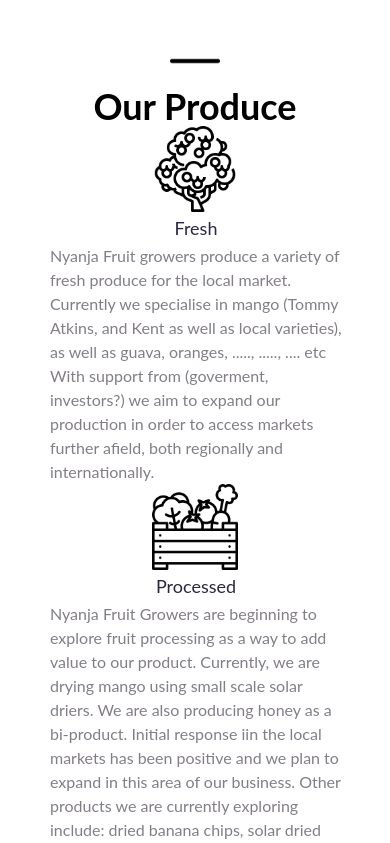
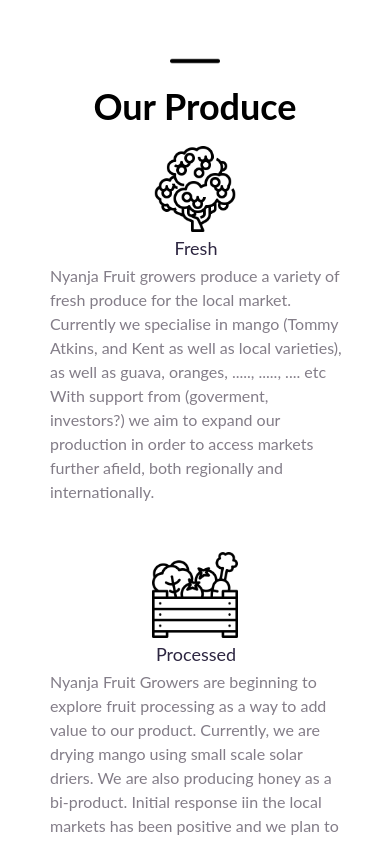
Before and after one commit to siphiwemanda/Nyanja-Fruit-Growers, a React (Create React App) app: page / in a window 390 px wide. Shown: the part 1040-1883 px from the top of the page. Built offline with nearby package versions, Linux system fonts and the light colour scheme.

Commit message:
Space between on produce section

```diff
--- a/src/Component/OurProduce.js
+++ b/src/Component/OurProduce.js
@@ -3,14 +3,14 @@ import fruitBox from '../IMG/organic-food.png'
 import line from '../IMG/remove.png'
 const OurProduce = ()  =>{
     return (
-        <div className="container flex flex-col items-center px-6 mx-auto space-y-0 md:space-y-0 my-10">
+        <div className="container flex flex-col items-center px-6 mx-auto space-y-5 md:space-y-0 my-10">
 
             <div className="flex flex-col items-center px-6 mx-auto mt-10 space-y-0 md:space-y-0">
                 <img  className="self-center" src ={line} width={50} height={50} alt="Line"/>
                 <h1 className="max-w-md text-4xl font-bold text-center md:text-5xl md:text-left">Our Produce</h1>
             </div>
 
-            <div className="flex flex-col md:flex-row items-center px-6 mx-auto mt-10 space-y-0 md:space-y-0">
+            <div className="flex flex-col md:flex-row items-center px-6 mx-auto mt-10 space-y-12 md:space-y-0">
             <div className="flex flex-col space-x-0.5 space-y-0.5">
                 <img className="self-center" src={fruitTree}  width={86} height={86} alt="Fruit"/>
                 <h2 className="text-center text-lg text-JustPurple"> Fresh</h2>
```
